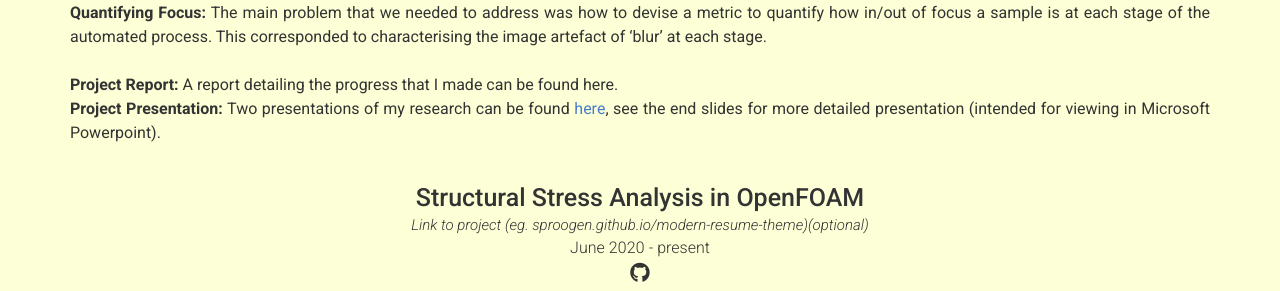
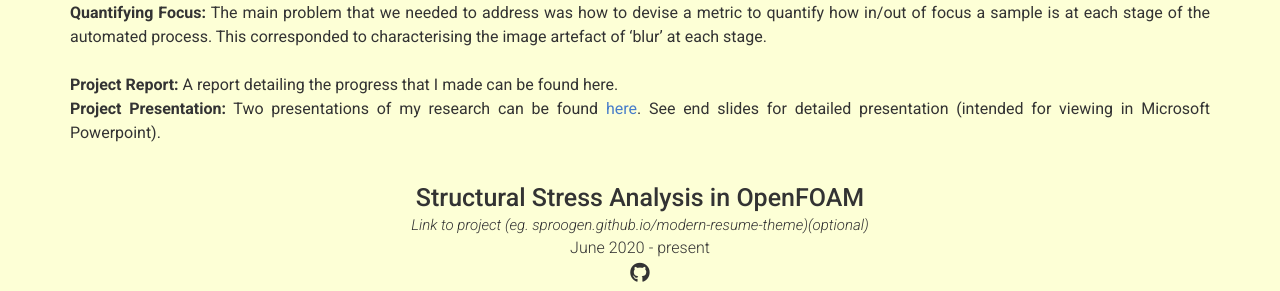
Before and after one commit to WilliamManley/WilliamManley.github.io, a Jekyll site: the page built from index.md, in a window 1280 px wide. Shown: the part 1309-1600 px from the top of the page. Built offline with Jekyll 4.4.1, drawn with Linux system fonts in a browser that asks for light colours; nearby versions of some CDN libraries.

Commit message:
as below

```diff
--- a/_data/projects.yml
+++ b/_data/projects.yml
@@ -25,8 +25,8 @@
     quantify how in/out of focus a sample is at each stage of the automated process. This
     corresponded to characterising the image artefact of 'blur' at each stage. <br> <br>
     **Project Report:** A report detailing the progress that I made can be found here. <br>
-    **Project Presentation:** Two presentations of my research can be found <a href="/documents/MicroscoPi_Presentation.pptx">here</a>,
-    see the end slides for more detailed presentation (intended for viewing in Microsoft Powerpoint).
+    **Project Presentation:** Two presentations of my research can be found <a href="/documents/MicroscoPi_Presentation.pptx">here</a>.
+    See end slides for detailed presentation (intended for viewing in Microsoft Powerpoint).
 
 
 - layout: top-middle
```
